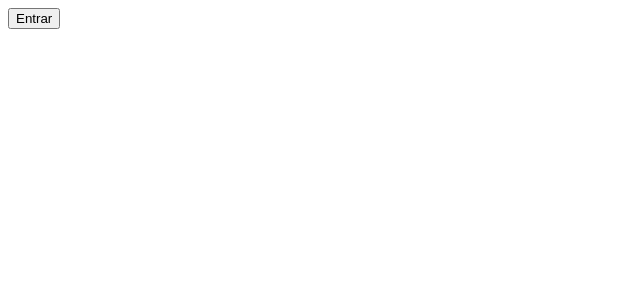
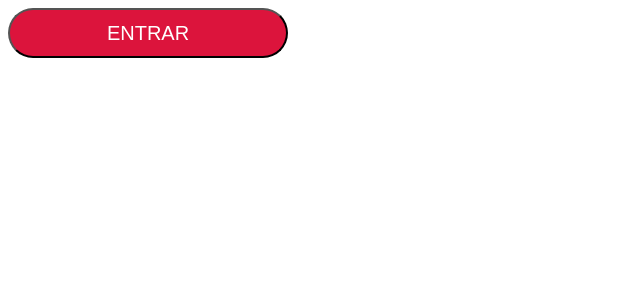
Before and after one commit to viniborges/botcamp, a React (Create React App) app in the folder app/: page / in a window 1280 px wide. Shown: the top 300 px of the page, without its empty margins (0-640 px from the left). Built offline with nearby package versions, Linux system fonts and the light colour scheme.

Commit message:
Adicionado css no App.js

```diff
--- /dev/null
+++ b/app/src/App.css
@@ -0,0 +1,9 @@
+.btn-botcamp {
+    width: 280px;
+    height: 50px;
+    font-size: 20px;
+    border-radius: 25px;
+    background-color: crimson;
+    color:white;
+    text-transform: uppercase;
+}
--- a/app/src/App.js
+++ b/app/src/App.js
@@ -1,8 +1,9 @@
 import React, {Component} from 'react';
+import "./App.css";
 
 class App extends Component {
     render(){
-        return <button>Entrar</button>
+        return <button className="btn-botcamp">Entrar</button>
     }
 }
 
```
